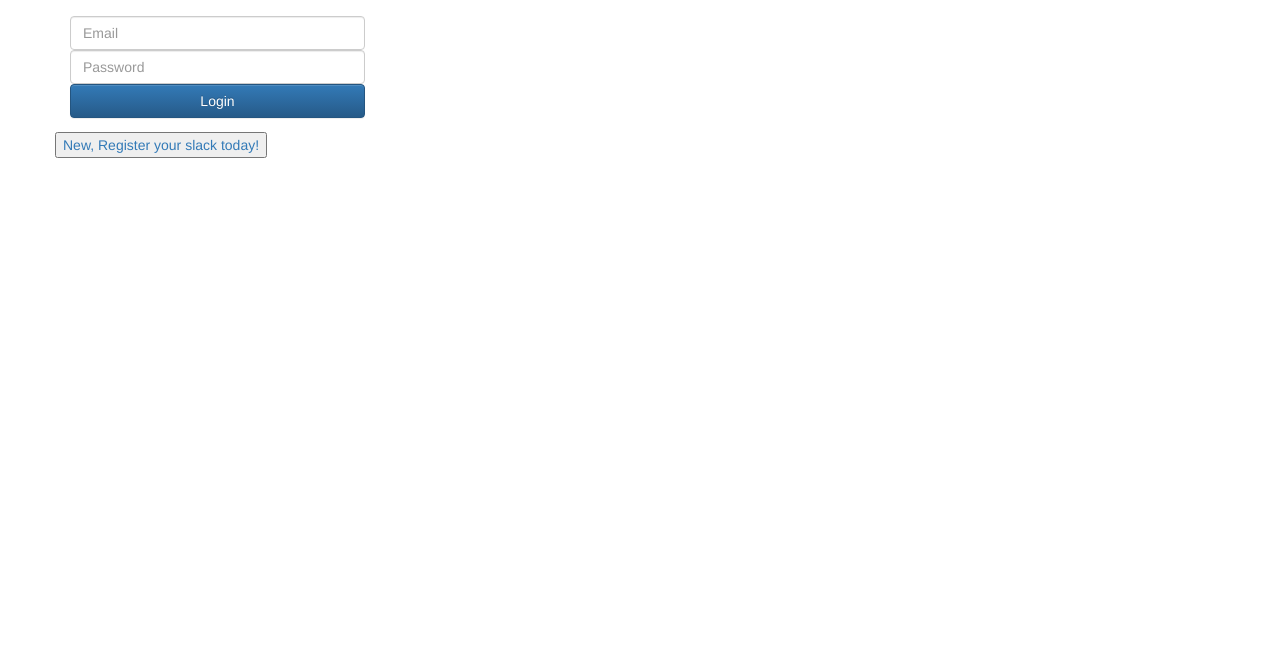
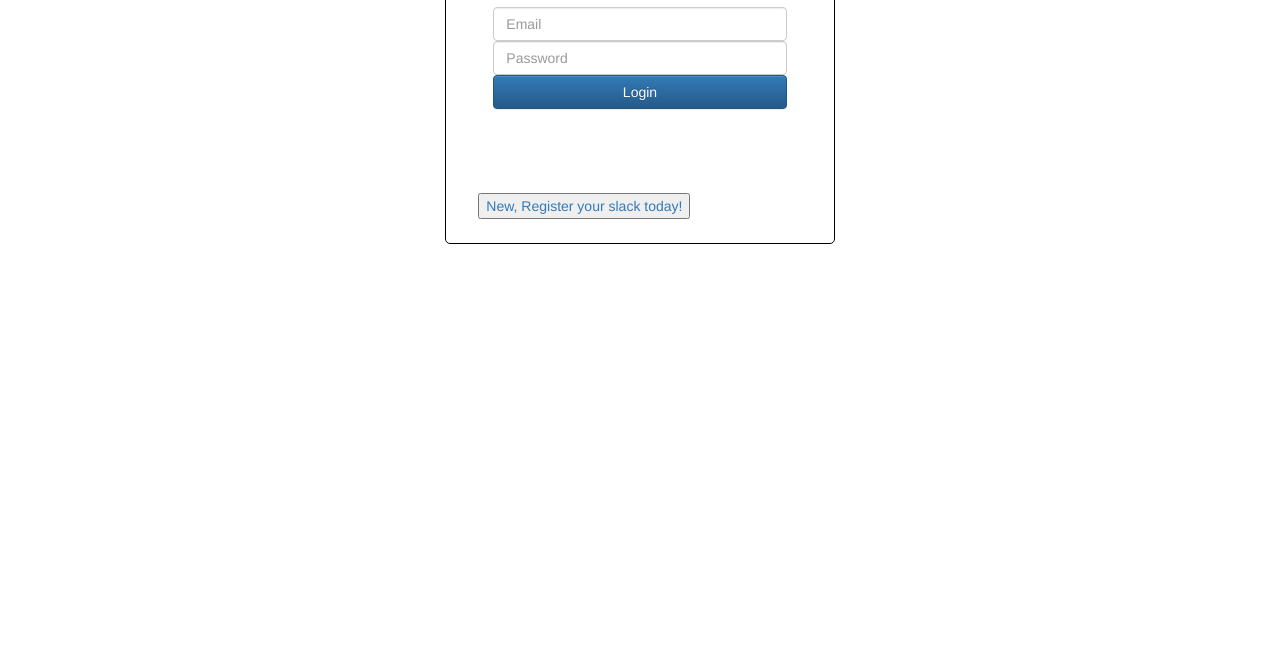
Before and after one commit to JakobHartman/mtg-node, a website: page assets/views/index.html in a window 1280 px wide. Shown: the part 128-800 px from the top of the page. Drawn offline with nearby package versions, Linux system fonts and the light colour scheme; a small style sheet from the web is missing.

Commit message:
adde styles inline

```diff
--- a/assets/views/index.html
+++ b/assets/views/index.html
@@ -4,8 +4,33 @@
 		<link rel="stylesheet" href="https://maxcdn.bootstrapcdn.com/bootstrap/3.3.5/css/bootstrap.min.css">
 		<link rel="stylesheet" href="https://maxcdn.bootstrapcdn.com/bootstrap/3.3.5/css/bootstrap-theme.min.css">
 		<script src="https://maxcdn.bootstrapcdn.com/bootstrap/3.3.5/js/bootstrap.min.js"></script>
-		<link rel="stylesheet" href="http://toast-amber.codio.io/mtg-node/assets/css/index.css">
+
 		<title>MTG Slack Intergration</title>
+		<style type="text/css">
+
+      .col-centered{
+        float: none;
+        margin: 0 auto;
+      }
+
+      #loginBlock{
+        padding-top:10px;
+      }
+
+      #loginBox{
+        border:black solid 1px;
+        -webkit-border-radius: 5px;
+        -moz-border-radius: 5px;
+        border-radius: 5px;
+        height: 300px;
+      }
+
+      #regLink{
+        position:absolute;
+        bottom:-110px;
+        cursor:pointer;
+      }
+		</style>
 	</head>
 	<body>
 		<nav class="navbar navbar-default">
```
Also changed, not shown: assets/views/register.html (+25 -0 lines), server.js (+6 -1 lines), 1 other file.
